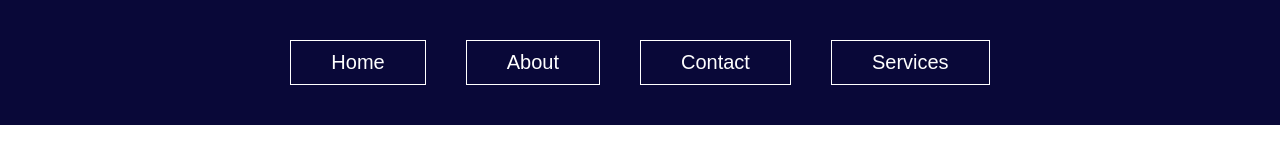
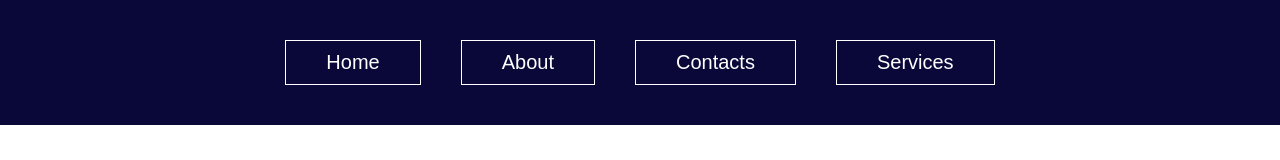
Before and after one commit to BillZak/routing-practice-project, a React (Create React App) app: page / in a window 1280 px wide. Shown: the top 160 px of the page. Built offline with nearby package versions, Linux system fonts and the light colour scheme.

Commit message:
add text

```diff
--- a/src/App.js
+++ b/src/App.js
@@ -16,7 +16,7 @@ function App() {
       <div className="nav">
           <Link to="/"><button>Home</button></Link>
           <Link to="/about"><button>About</button></Link>
-          <Link to="/contact"><button>Contact</button></Link>
+          <Link to="/contact"><button>Contacts</button></Link>
           <Link to="/services"><button>Services</button></Link>
       </div>
 
```
